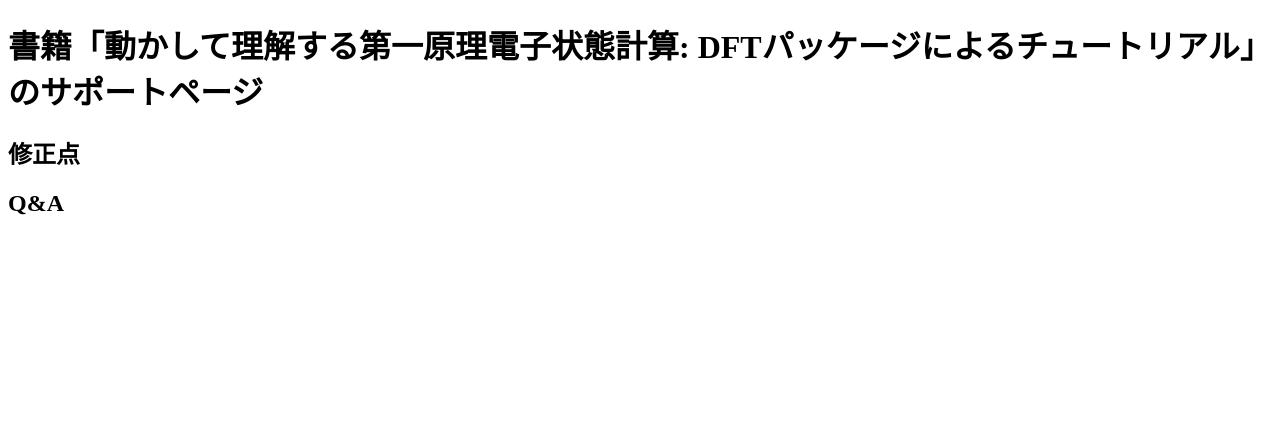
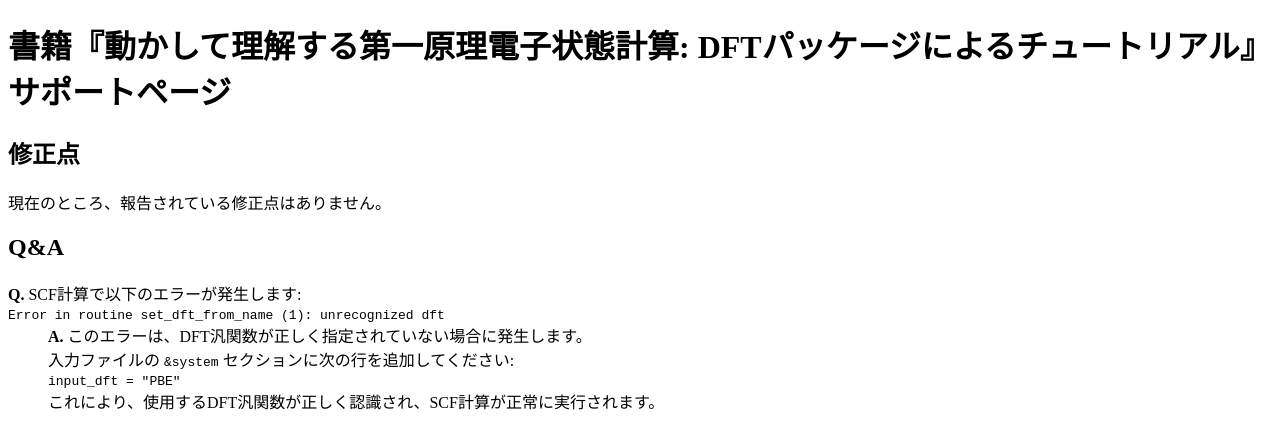
Before and after one commit to ichibha/ichibha.github.io, a plain HTML site: page book_support.html in a window 1280 px wide. Drawn offline with Linux system fonts and the light colour scheme.

Commit message:
Update book_support.html

```diff
--- a/book_support.html
+++ b/book_support.html
@@ -1,11 +1,37 @@
 <!DOCTYPE html>
-<html>
+<html lang="ja">
 <head>
-    <title>「動かして理解する第一原理電子状態計算: DFTパッケージによるチュートリアル」のサポートページ</title>
+    <meta charset="UTF-8">
+    <title>「動かして理解する第一原理電子状態計算」サポートページ</title>
 </head>
 <body>
-    <h1>書籍「動かして理解する第一原理電子状態計算: DFTパッケージによるチュートリアル」のサポートページ</h1>
-    <h2>修正点</h2>
-    <h2>Q&A</h2>
+    <header>
+        <h1>書籍『動かして理解する第一原理電子状態計算: DFTパッケージによるチュートリアル』サポートページ</h1>
+    </header>
+
+    <section>
+        <h2>修正点</h2>
+        <p>現在のところ、報告されている修正点はありません。</p>
+        <!-- 修正点がある場合は以下のように追加できます
+        <ul>
+            <li>第○章○ページ: ○○の記述を「××」に修正</li>
+        </ul>
+        -->
+    </section>
+
+    <section>
+        <h2>Q&A</h2>
+        <dl>
+            <dt><strong>Q.</strong> SCF計算で以下のエラーが発生します:<br>
+                <code>Error in routine set_dft_from_name (1): unrecognized dft</code>
+            </dt>
+            <dd>
+                <strong>A.</strong> このエラーは、DFT汎関数が正しく指定されていない場合に発生します。<br>
+                入力ファイルの <code>&system</code> セクションに次の行を追加してください:<br>
+                <code>input_dft = "PBE"</code><br>
+                これにより、使用するDFT汎関数が正しく認識され、SCF計算が正常に実行されます。
+            </dd>
+        </dl>
+    </section>
 </body>
 </html>
```
